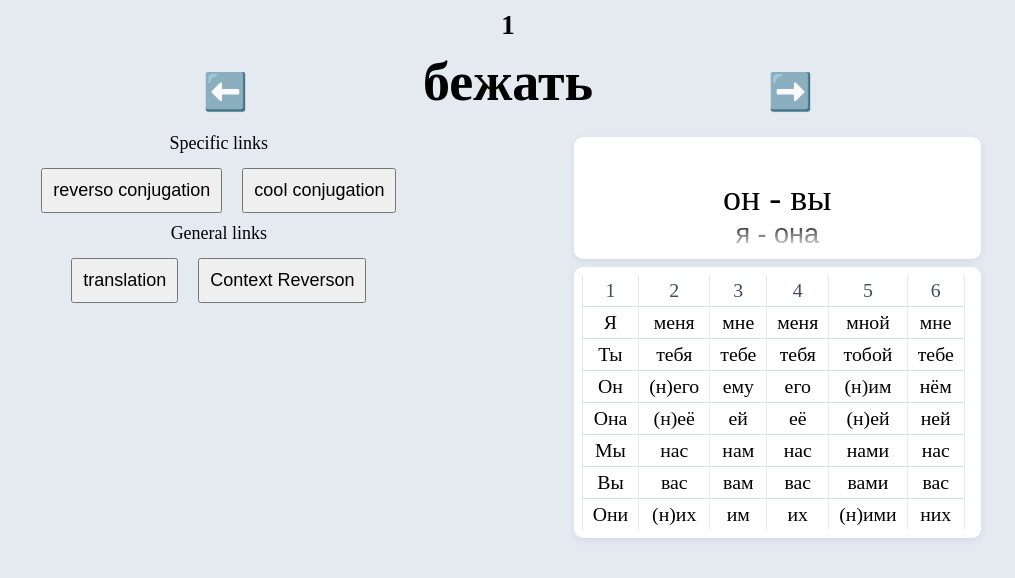
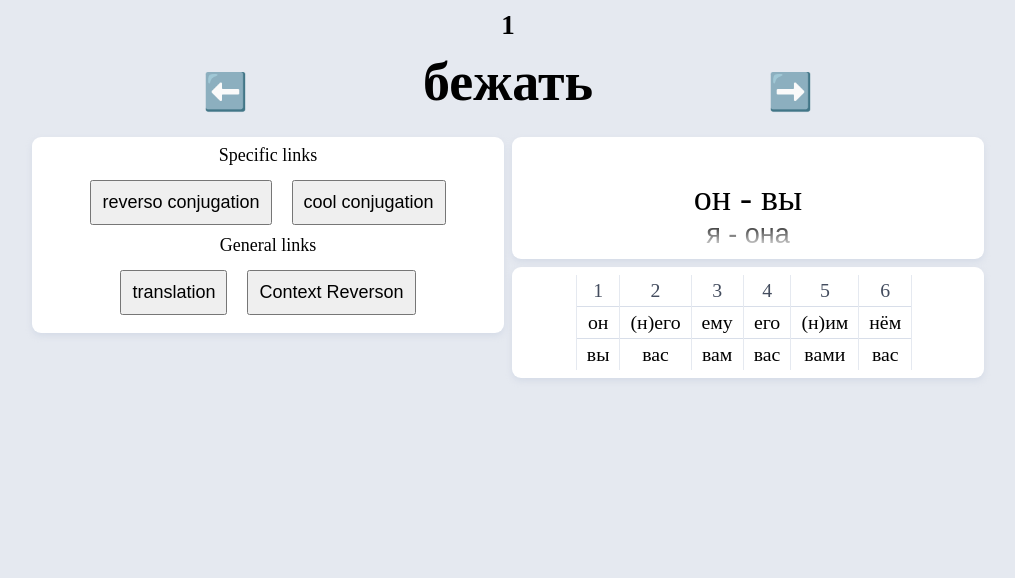
Before and after one commit to albizures/ruian, a Next.js app: page /verbs in a window 1280 px wide. Shown: the top 578 px of the page, without its empty margins (132-1147 px from the left). Built offline with nearby package versions, Linux system fonts and the light colour scheme.

Commit message:
feat(pronouns): show only the pronouns being work

```diff
--- a/src/components/Pronouns.tsx
+++ b/src/components/Pronouns.tsx
@@ -9,7 +9,12 @@ const Container = styled(Flex)`
 	justify-content: center;
 `;
 
-const PronounTable: React.FC = () => {
+interface PropTypes {
+	filter?: string[];
+	className?: string;
+	styles?: React.CSSProperties;
+}
+
 const rows = Object.keys(Pronouns).map((key) => {
 	const pronoun = Pronouns[key];
 	return {
@@ -20,7 +25,14 @@ const PronounTable: React.FC = () => {
 		[Cases.Instrumental]: cases[Cases.Instrumental].pronouns[pronoun],
 		[Cases.Prepositional]: cases[Cases.Prepositional].pronouns[pronoun],
 	};
-  }, []);
+});
+
+const usePronounTable = (filter?: string[]) => {
+	const filteredRows = filter
+		? rows.filter((row) => {
+				return filter.includes(row['1']);
+		  })
+		: rows;
 
 	const headers = [
 		'1',
@@ -31,6 +43,15 @@ const PronounTable: React.FC = () => {
 		String(Cases.Prepositional),
 	];
 
+	return {
+		headers,
+		rows: filteredRows,
+	};
+};
+
+const PronounTable: React.FC<PropTypes> = (props) => {
+	const { headers, rows } = usePronounTable(props.filter);
+
 	return (
 		<Container>
 			<Card>
@@ -40,4 +61,6 @@ const PronounTable: React.FC = () => {
 	);
 };
 
+export { usePronounTable };
+
 export default PronounTable;
--- a/src/pages/verbs.tsx
+++ b/src/pages/verbs.tsx
@@ -3,7 +3,8 @@ import styled from '@emotion/styled';
 import { pronouns } from '../pronouns';
 import { verbs } from '../verbs';
 import Layout from '../components/Layout';
-import Pronouns from '../components/Pronouns';
+import Table from '../components/Table';
+import { usePronounTable } from '../components/Pronouns';
 import {
 	openReversoConjugation,
 	openCoolConjugation,
@@ -35,6 +36,11 @@ const getPronounList = () => {
 };
 
 const defaultPronounList = getPronounList();
+
+const CenteredCard = styled(Card)`
+	display: flex;
+	justify-content: center;
+`;
 
 const H4 = styled.div`
 	margin-bottom: 4px;
@@ -102,7 +108,6 @@ const Index = styled.h2`
 
 const EachVerb: React.FC = () => {
 	const [pronounList, setPronounList] = React.useState(defaultPronounList);
-
 	const {
 		setIndex: setPronounPairIndex,
 		current: pronounPair,
@@ -113,19 +118,17 @@ const EachVerb: React.FC = () => {
 	} = useList({
 		list: pronounList,
 	});
-
 	const {
 		index,
 		current: verb,
 		setIndex,
-		next: nextVerb,
-		prev: prevVerb,
 		selectNext: selectNextVerb,
 		selectPrev: selectPrevVerb,
 	} = useList({
 		list: verbs,
 		loop: true,
 	});
+	const { headers, rows } = usePronounTable(pronounPair);
 
 	React.useEffect(() => {
 		const lastIndex = getLastIndex();
@@ -209,9 +212,9 @@ const EachVerb: React.FC = () => {
 					</button>
 				</VerbContainers>
 			</div>
-			<div className="flex space-evenly">
-				<div>
-					<div className="centered-text">
+			<Container>
+				<Col>
+					<Card style={{ flexDirection: 'column' }} className="centered-text">
 						<div>
 							<H4 className="centered-text">Specific links</H4>
 							<button className="button" onClick={onReversoConjugationClick}>
@@ -230,9 +233,9 @@ const EachVerb: React.FC = () => {
 								Context Reverson
 							</button>
 						</div>
-					</div>
-				</div>
-				<div>
+					</Card>
+				</Col>
+				<Col>
 					<div className="flex centered-flex ">
 						<Card style={{ width: '100%' }}>
 							<PronounPairs>
@@ -256,11 +259,23 @@ const EachVerb: React.FC = () => {
 							</PronounPairs>
 						</Card>
 					</div>
-					<Pronouns />
-				</div>
-			</div>
+					<CenteredCard>
+						<Table headers={headers} rows={rows} />
+					</CenteredCard>
+				</Col>
+			</Container>
 		</Layout>
 	);
 };
 
+const Container = styled.div`
+	max-width: 960px;
+	display: flex;
+	margin: 0 auto;
+`;
+
+const Col = styled.div`
+	flex: 1;
+`;
+
 export default EachVerb;
--- a/src/types.ts
+++ b/src/types.ts
@@ -13,13 +13,13 @@ export interface Notes {
 }
 
 export enum Pronouns {
-  Singular1st = 'Я',
-  Singular2nd = 'Ты',
-  Singular3rdMasculine = 'Он',
-  Singular3rdFeminine = 'Она',
-  Plural1st = 'Мы',
-  Plural2nd = 'Вы',
-  Plural3rd = 'Они',
+	Singular1st = 'я',
+	Singular2nd = 'ты',
+	Singular3rdMasculine = 'он',
+	Singular3rdFeminine = 'она',
+	Plural1st = 'мы',
+	Plural2nd = 'вы',
+	Plural3rd = 'они',
 }
 
 export interface Case {
```
Lines whose indentation alone changed are shown as unchanged.
